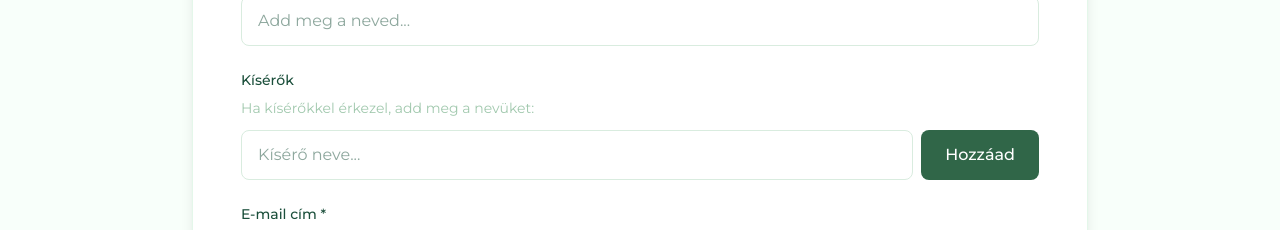
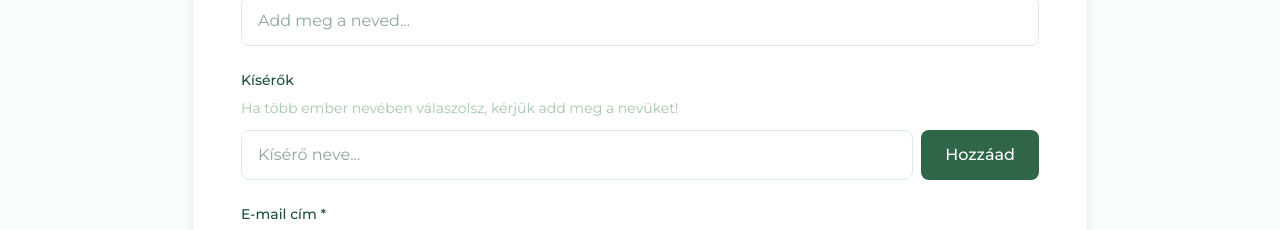
Before and after one commit to torokt21/wedding-website, a Next.js app: page /rsvp in a window 1280 px wide. Shown: the part 421-651 px from the top of the page. Built offline with nearby package versions, Linux system fonts and the light colour scheme; what tailwindcss-animated would draw is missing.

Commit message:
Hide fields if not attending

```diff
--- a/src/app/rsvp/page.tsx
+++ b/src/app/rsvp/page.tsx
@@ -31,10 +31,21 @@ export default function RsvpPage() {
 		e: React.ChangeEvent<HTMLInputElement | HTMLTextAreaElement | HTMLSelectElement>
 	) => {
 		const { name, value } = e.target;
-		setFormData((prev) => ({
+		setFormData((prev) => {
+			const next = {
 				...prev,
 				[name]: value,
-		}));
+			};
+
+			// If the guest indicates they cannot attend, clear all non-required fields
+			if (name === "canAttend" && value === "nem") {
+				next.transportation = "";
+				next.allergies = "";
+				next.songRequests = "";
+			}
+
+			return next;
+		});
 	};
 
 	const addCompanion = () => {
@@ -118,12 +129,11 @@ export default function RsvpPage() {
 						</div>
 
 						{/* Companions Section */}
-						<div>
 						<label className="block text-sm font-medium text-primary-900 mb-2">
 							Kísérők
 						</label>
 						<p className="text-sm text-primary-600 mb-3">
-								Ha kísérőkkel érkezel, add meg a nevüket:
+							Ha több ember nevében válaszolsz, kérjük add meg a nevüket!
 						</p>
 
 						{/* Companions List */}
@@ -167,7 +177,6 @@ export default function RsvpPage() {
 								Hozzáad
 							</button>
 						</div>
-						</div>
 
 						{/* Email Field */}
 						<div>
@@ -209,6 +218,7 @@ export default function RsvpPage() {
 						</div>
 
 						{/* Transportation Field */}
+						{formData.canAttend !== "nem" && (
 							<div>
 								<label
 									htmlFor="transportation"
@@ -224,7 +234,9 @@ export default function RsvpPage() {
 									className="w-full px-4 py-3 border border-primary-300 rounded-lg focus:ring-2 focus:ring-primary-600 focus:border-transparent outline-none transition-all duration-200 bg-primary-50 hover:bg-white focus:bg-white">
 									<option value="">Válassz...</option>
 									<option value="sajat-auto">Autóval/taxival érkezem</option>
-								<option value="tomegkozlekedes">Tömegközlekedéssel érkezem</option>
+									<option value="tomegkozlekedes">
+										Tömegközlekedéssel érkezem
+									</option>
 								</select>
 								<p className="text-sm text-primary-600 mt-2">
 									💡 <strong>Fontos:</strong> Ha tömegközlekedéssel érkezel, akkor
@@ -232,8 +244,10 @@ export default function RsvpPage() {
 									információkat majd e-mailben küldünk.
 								</p>
 							</div>
+						)}
 
 						{/* Allergies Field */}
+						{formData.canAttend !== "nem" && (
 							<div>
 								<label
 									htmlFor="allergies"
@@ -250,8 +264,10 @@ export default function RsvpPage() {
 									placeholder="Van allergiád vagy követsz valamilyen speciális étrendet? (pl. vegetáriánus, vegán, gluténmentes, stb.) Amennyiben egy kísérőnek van ilyen igénye, kérjük, azt is itt tüntesd fel."
 								/>
 							</div>
+						)}
 
 						{/* Song Requests Field */}
+						{formData.canAttend !== "nem" && (
 							<div>
 								<label
 									htmlFor="songRequests"
@@ -268,6 +284,7 @@ export default function RsvpPage() {
 									placeholder="Van olyan zene, amit szívesen hallgatnál az esküvőn? Írd ide a kedvenc számaídat vagy előadóidat!"
 								/>
 							</div>
+						)}
 
 						{/* Submit Button */}
 						<div className="pt-4">
--- a/src/app/rsvp/sendRSVPEmailAction.tsx
+++ b/src/app/rsvp/sendRSVPEmailAction.tsx
@@ -28,7 +28,8 @@ async function SendRSVPEmailAction(formData: RSVPFormData) {
 			allergies={formData.allergies}
 			songRequests={formData.songRequests}
 		/>
-	);	await transporter.sendMail({
+	);
+	await transporter.sendMail({
 		from: process.env.FROM_EMAIL,
 		to: process.env.CONTACT_EMAILS?.split(",") || [],
 		subject: `RSVP - ${formData.name} ${formData.canAttend === "igen" ? "részt vesz" : "nem vesz részt"}`,
```
Lines whose indentation alone changed are shown as unchanged.
